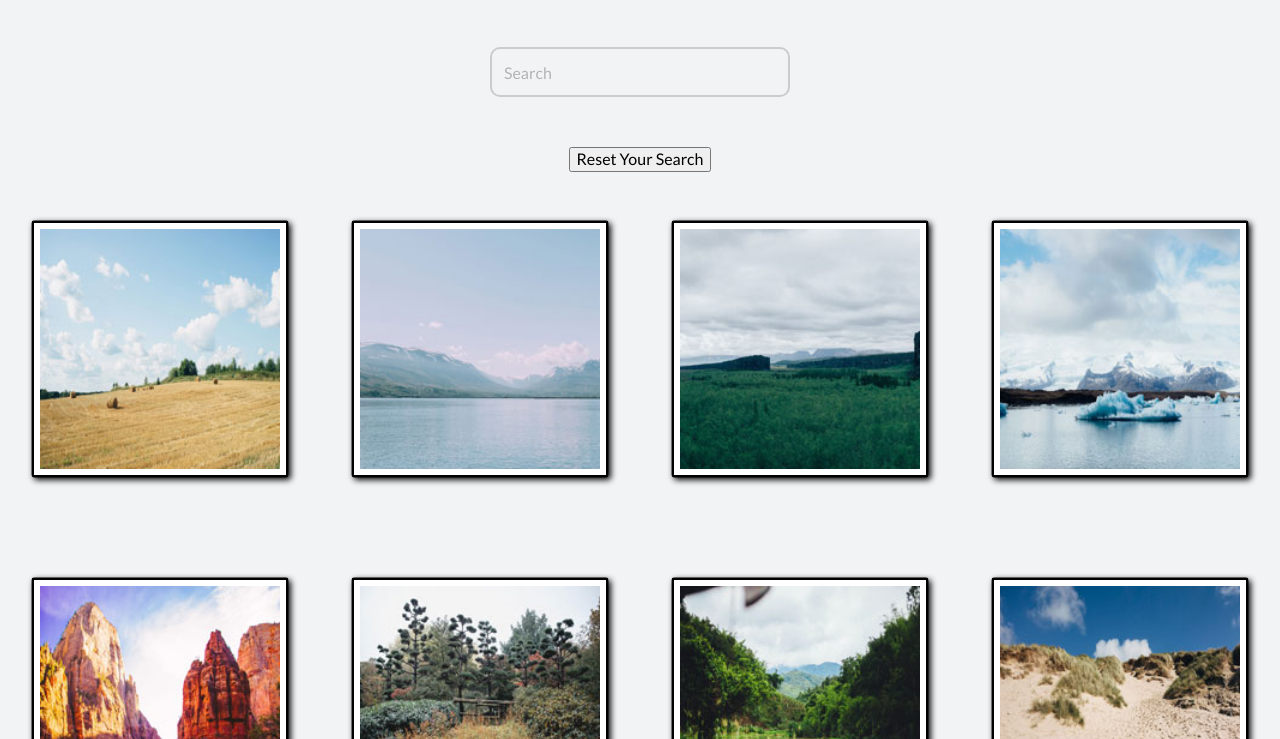
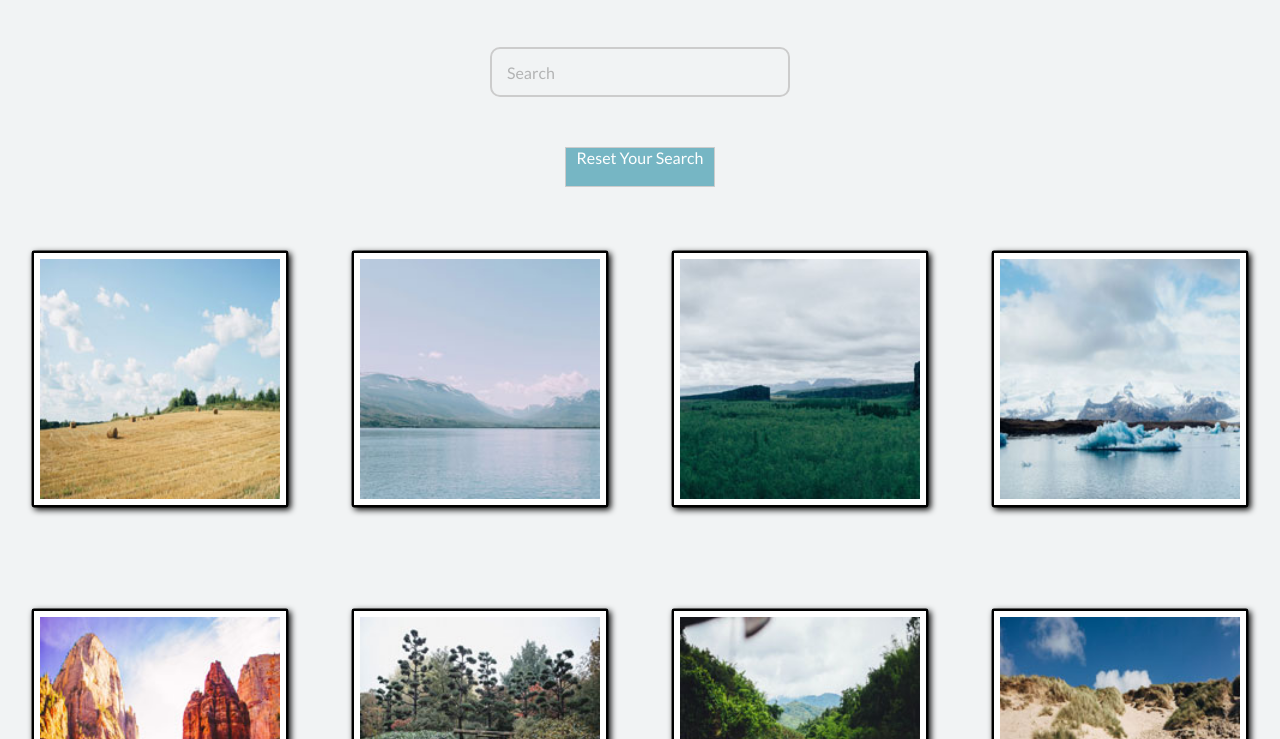
Before and after one commit to darshenpatel/Project-5-Interactive-Photo-Gallery, a plain HTML site: page index.html in a window 1280 px wide. Shown: the part 61-800 px from the top of the page. Drawn offline with Linux system fonts and the light colour scheme.

Commit message:
Sixth Commit

```diff
--- a/css/styles.css
+++ b/css/styles.css
@@ -371,15 +371,6 @@ main {
   background-color: #6A7987;
 }
 
-/* ============================================= */
-/*                 Typography                    */
-/* ============================================= */
-.list {
-  color: #E2E6E9;
-  font-size: 16px;
-  font-weight: 700;
-}
-
 .image-container {
   width: 100%;
   margin: auto;
@@ -442,17 +433,33 @@ nav h1:hover {
   justify-content: center;
   border: 2px solid #ccc;
   border-radius: 10px;
+  padding-left: 10px;
   padding-right: 10px;
 }
 #search-gallery::placeholder {
   font-size: 16px;
   color: ligthen(#E2E6E9, 10%);
   opacity: 50%;
-  padding-left: 10px;
+  padding-left: 5px;
 }
 #search-gallery:focus {
   outline: none;
   padding-left: 10px;
 }
 
+.btn-reset {
+  margin: 15px auto;
+  width: 150px;
+  height: 40px;
+  display: flex;
+  flex-wrap: nowrap;
+  flex-direction: row;
+  justify-content: center;
+  color: #FFF;
+  background: #76b6c4;
+  border: solid 1px;
+  border-color: #ccc;
+  cursor: pointer;
+}
+
 /*# sourceMappingURL=styles.css.map */
```
Also changed, not shown: 1 other file.
